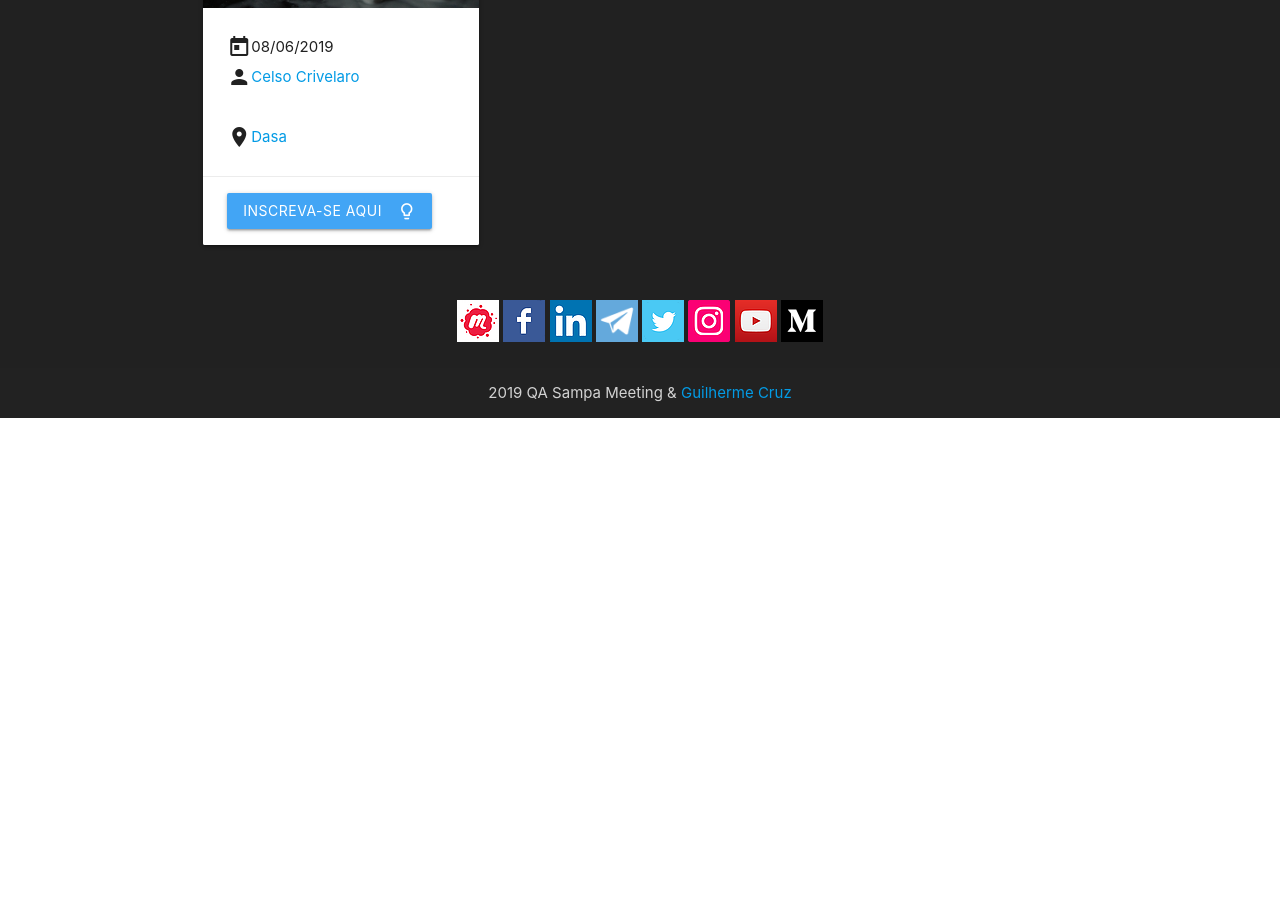
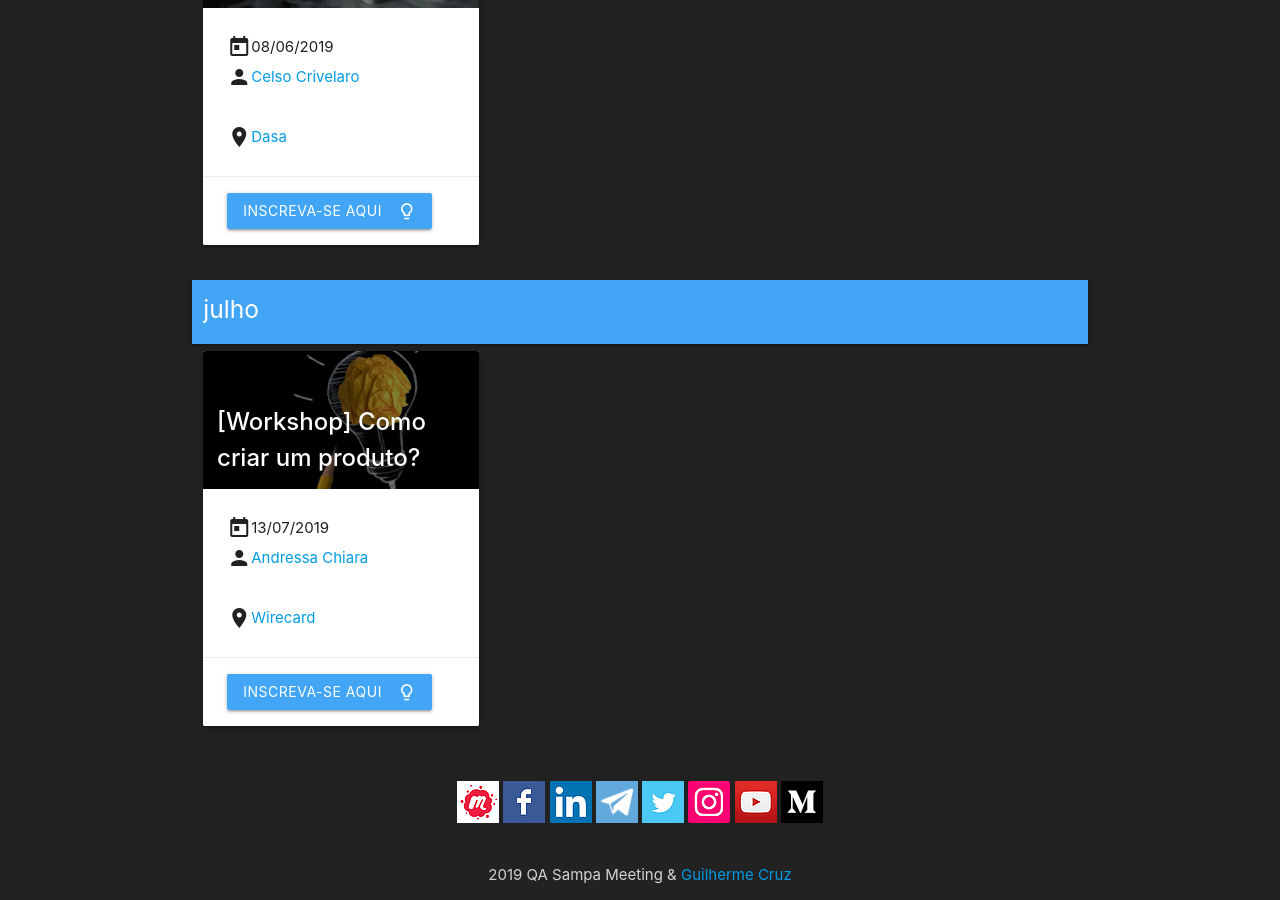
Before and after one commit to qasampameeting/qasampameeting.github.io, a Jekyll site: the page built from events.md, in a window 1280 px wide and 900 px high, scrolled down 1180 px. Built offline with Jekyll 4.4.1, drawn with Linux system fonts in a browser that asks for light colours; nearby versions of some CDN libraries; before the commit the page ends 1598 px from its top, so only the background shows below that.

Commit message:
July events update

```diff
--- a/_data/events.yml
+++ b/_data/events.yml
@@ -20,3 +20,15 @@ junho:
       - celsocrivelaro
     image: 06-09-2019.jpg
     link: https://www.eventbrite.com.br/e/workshop-criando-sua-primeira-api-inscricoes-a-partir-do-dia-27-05-as-23h-registration-57211665632
+
+julho:
+  - date: 13-07-2019
+    title: "[Workshop] Como criar um produto?"
+    place:
+      name: Wirecard
+      map_link: https://goo.gl/maps/8oUmfnyyDLpE8GX57
+    image:
+    speaker:
+      - andressachiara
+    image: 13-07-2019.jpg
+    link: https://www.eventbrite.com.br/e/workshop-como-criar-um-produto-inscricoes-a-partir-do-dia-06-07-as-23h-registration-61580968334
--- a/_data/speakers.yml
+++ b/_data/speakers.yml
@@ -1,4 +1,9 @@
 # SPEAKERS
+
+andressachiara:
+  name: Andressa Chiara
+  image: andressachiara.jpg
+  link: https://www.linkedin.com/in/andressachiara/
 
 marinamanso:
   name: Marina Manso
```
Also changed, not shown: assets/img/events/thumbs/13-07-2019.jpg (added), assets/img/speakers/andressachiara.jpg (added).
